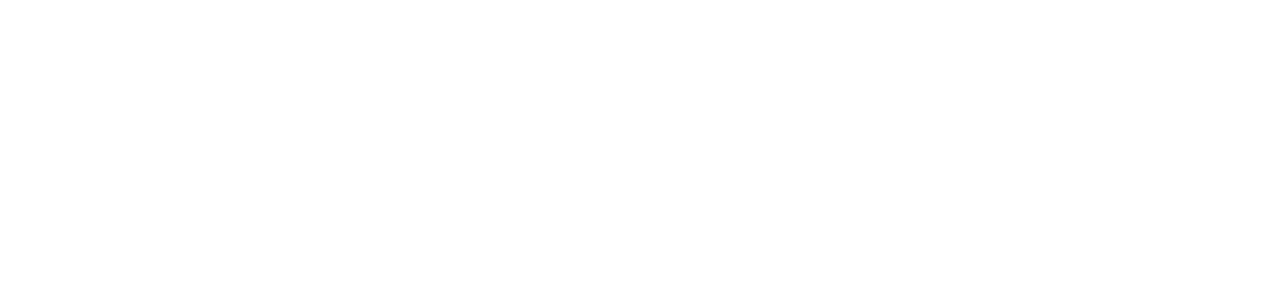
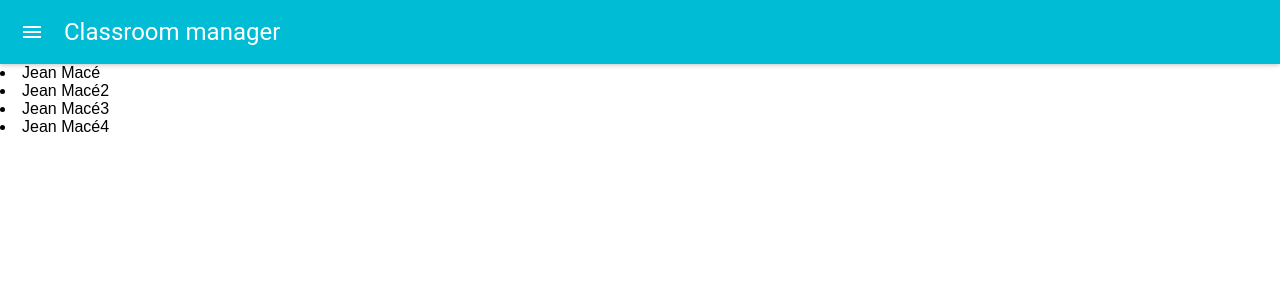
Before and after one commit to fabienpinel/lls-frontest, a React (Create React App) app in the folder lls-frontend/: page / in a window 1280 px wide. Shown: the top 300 px of the page. Built offline with nearby package versions, Linux system fonts and the light colour scheme; the HTML template or start-up script is replaced by a standard one.

Commit message:
Material UI import and loop on student

```diff
--- a/lls-frontend/package.json
+++ b/lls-frontend/package.json
@@ -3,6 +3,7 @@
   "version": "0.1.0",
   "private": true,
   "dependencies": {
+    "material-ui": "^0.20.0",
     "react": "^16.2.0",
     "react-dom": "^16.2.0",
     "react-scripts": "1.1.1"
--- a/lls-frontend/src/App.js
+++ b/lls-frontend/src/App.js
@@ -1,11 +1,22 @@
 import React, { Component } from 'react';
+import MuiThemeProvider from 'material-ui/styles/MuiThemeProvider';
+import AppBar from 'material-ui/AppBar';
+import Classroom from './Components/Classroom/classroom';
 import './App.css';
 
 class App extends Component {
   render() {
     return (
-      <div className="App">
-      </div>
+      <MuiThemeProvider>
+        <div className="App">
+          <AppBar
+            title="Classroom manager"
+            iconClassNameRight="muidocs-icon-class"
+          />
+          <Classroom />
+        </div>
+      </MuiThemeProvider>
+
     );
   }
 }
--- /dev/null
+++ b/lls-frontend/src/Components/Classroom/classroom.css
@@ -0,0 +1,3 @@
+.classroom{
+    display: block;
+}
--- /dev/null
+++ b/lls-frontend/src/Components/Classroom/classroom.js
@@ -0,0 +1,47 @@
+import React, { Component } from 'react';
+import './classroom.css';
+
+class Classroom extends Component {
+    constructor() {
+        super();
+        this.state = {
+            students : [
+                {
+                    firstname: "Jean",
+                    lastname: "Macé",
+                },
+                {
+                    firstname: "Jean",
+                    lastname: "Macé2",
+                },
+                {
+                    firstname: "Jean",
+                    lastname: "Macé3",
+                },
+                {
+                    firstname: "Jean",
+                    lastname: "Macé4",
+                }
+            ]
+        };
+    }
+    render() {
+        return (
+            <section className="classroom">
+                    <div className={'student-wrapper'}>
+                        {this.state.students.map(function (student, index) {
+                            return <li
+                                id={"student-" + index}
+                                key={"student-" + index}
+                            >
+                            {student.firstname+" "+student.lastname}
+                            </li>;
+                        })}
+
+                    </div>
+                </section>
+        );
+    }
+}
+
+export default Classroom;
```
